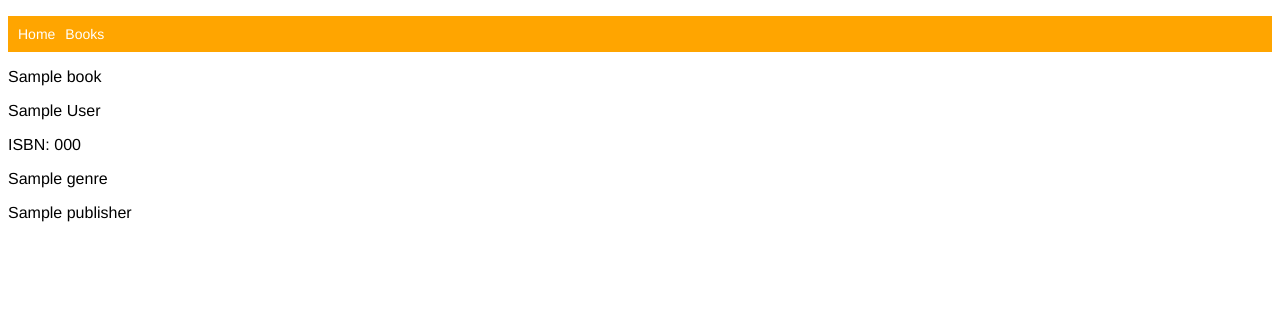
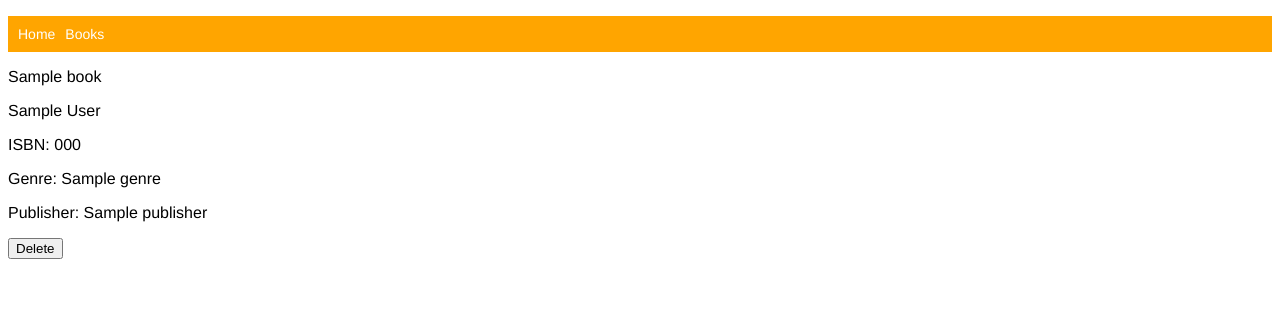
Before and after one commit to asliay/book_collection_hmwrk_w4d3, a Flask app: page /books in a window 1280 px wide. Shown: the top 312 px of the page. Run offline with Flask 2, Linux system fonts and the light colour scheme; a database or web service that is not in the repository returns one stand-in record (values such as "Sample title"); some libraries are stand-ins or nearby versions.

Commit message:
delete book option added

```diff
--- a/controllers/books_controller.py
+++ b/controllers/books_controller.py
@@ -1,4 +1,4 @@
-from flask import Flask, render_template, Blueprint
+from flask import Flask, render_template, Blueprint, redirect
 from models.book import Book
 import repositories.book_repository as book_repository
 import repositories.author_repository as author_repository
@@ -40,3 +40,7 @@ def new_book():
 
 # DELETE
 # DELETE '/books/<id>'
+@books_blueprint.route("/books/<id>/delete", methods=["POST"])
+def delete_task(id):
+    book_repository.delete(id)
+    return redirect('/books')
--- a/templates/books/index.html
+++ b/templates/books/index.html
@@ -2,12 +2,16 @@
 
 {% block content %}
 {% for book in all_books %}
-    <div>
+    <div class="book">
         <p class="title">{{ book.title }}</p>
         <p class="author_name"> {{book.author.full_name() }}</p>
         <p class="isbn">ISBN: {{ book.isbn }}</p>
-        <p class="genre">{{ book.genre }}</p>
-        <p class="publisher">{{ book.publisher }}</p>
+        <p class="genre">Genre: {{ book.genre }}</p>
+        <p class="publisher">Publisher: {{ book.publisher }}</p>
+        <!-- <img src="{{ url_for('static', filename='images/ship_of_magic.jpg') }}" alt="book cover"> -->
     </div>
+    <form action="/books/{{ book.id }}/delete" method="POST">
+        <button type="submit">Delete</button>
+    </form>
 {% endfor %}
 {% endblock %}
--- /dev/null
+++ b/templates/books/new.html
@@ -0,0 +1,5 @@
+{% extends "base.html" %}
+
+{% block content %}
+
+{% endblock %}
```
Also changed, not shown: static/images/amber_spyglass.jpg (added), static/images/mad_ship.jpg (added), static/images/northern_lights.jpg (added), static/images/ship_of_destiny.jpg (added), static/images/ship_of_magic.jpg (added), static/images/subtle_knife.jpg (added), static/style.css (line endings or trailing spaces).
